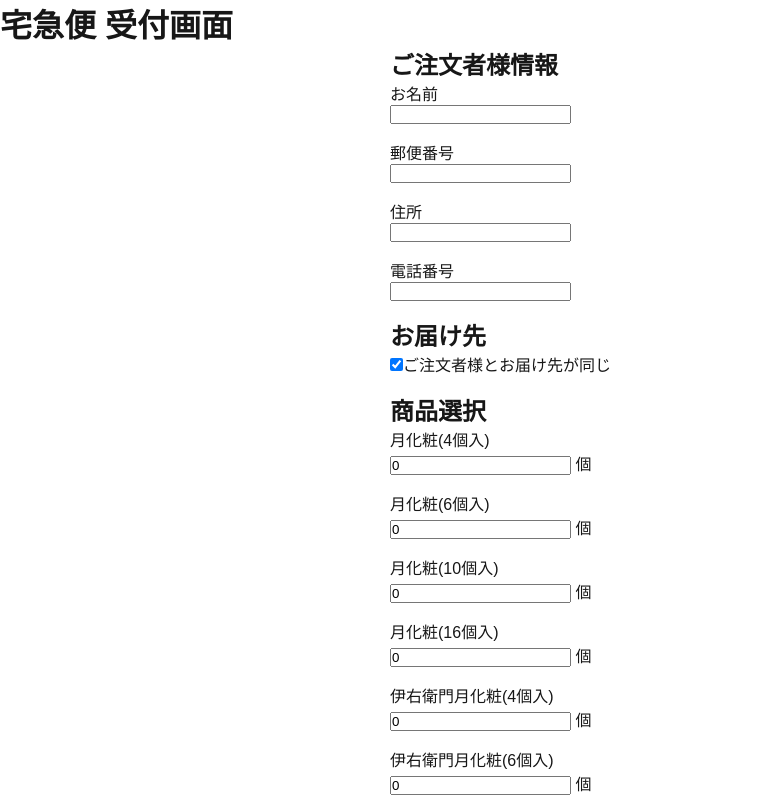
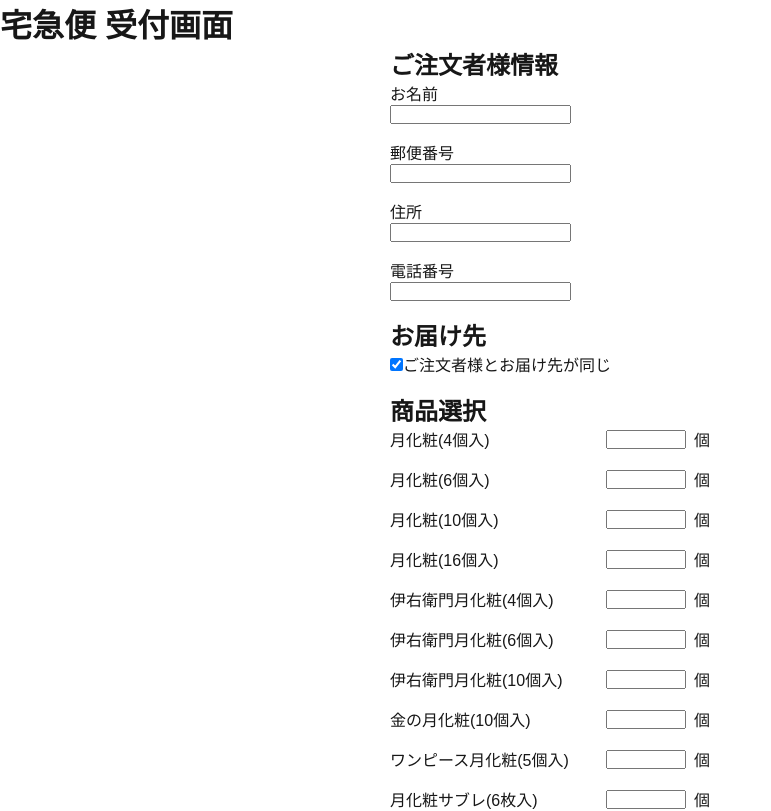
Before and after one commit to aokishofuan/expo-order-app, a Next.js app: page / in a window 1280 px wide. Shown: the top 811 px of the page, without its empty margins (0-771 px from the left). Built offline with nearby package versions, Linux system fonts and the light colour scheme.

Commit message:
商品入力の配置と初期値の修正

```diff
--- a/src/components/OrderForm.tsx
+++ b/src/components/OrderForm.tsx
@@ -33,27 +33,28 @@ const OrderForm: React.FC<Props> = ({ onAddOrder }) => {
   const [recipientPostalCode, setRecipientPostalCode] = useState('');
   const [recipientAddress, setRecipientAddress] = useState('');
   const [recipientPhone, setRecipientPhone] = useState('');
-  const [quantities, setQuantities] = useState<{ [key: string]: number }>({
-    '月化粧(4個入)': 0,
-    '月化粧(6個入)': 0,
-    '月化粧(10個入)': 0,
-    '月化粧(16個入)': 0,
-    '伊右衛門月化粧(4個入)': 0,
-    '伊右衛門月化粧(6個入)': 0,
-    '伊右衛門月化粧(10個入)': 0,
-    '金の月化粧(10個入)': 0,
-    'ワンピース月化粧(5個入)': 0,
-    '月化粧サブレ(6枚入)': 0,
-    '月化粧サブレ(10枚入)': 0,
-    '月化粧アソートボックス': 0,
+  const [quantities, setQuantities] = useState<{ [key: string]: string }>({
+    '月化粧(4個入)': '',
+    '月化粧(6個入)': '',
+    '月化粧(10個入)': '',
+    '月化粧(16個入)': '',
+    '伊右衛門月化粧(4個入)': '',
+    '伊右衛門月化粧(6個入)': '',
+    '伊右衛門月化粧(10個入)': '',
+    '金の月化粧(10個入)': '',
+    'ワンピース月化粧(5個入)': '',
+    '月化粧サブレ(6枚入)': '',
+    '月化粧サブレ(10枚入)': '',
+    '月化粧アソートボックス': '',
   });
+
 
   const [showConfirm, setShowConfirm] = useState(false);
 
-  const items: OrderItem[] = PRODUCTS
-    .map((product) => {
-      const quantity = quantities[product.itemName] || 0;
-      if (quantity > 0) {
+  const items: OrderItem[] = PRODUCTS.map((product) => {
+    const quantityStr = quantities[product.itemName];
+    const quantity = parseInt(quantityStr);
+    if (!isNaN(quantity) && quantity > 0) {
       return {
         itemName: product.itemName,
         itemCode: product.itemCode,
@@ -61,17 +62,18 @@ const OrderForm: React.FC<Props> = ({ onAddOrder }) => {
       };
     }
     return null;
-    })
-    .filter((item) => item !== null) as OrderItem[];
+  }).filter((item) => item !== null) as OrderItem[];
+
 
     const handleConfirm = () => {
-    const hasItems = items.length > 0;
+      const hasItems = Object.values(quantities).some((q) => q !== '' && parseInt(q) > 0);
       if (!hasItems) {
         alert('商品を1つ以上選択してください');
         return;
       }
       setShowConfirm(true);
     };
+
 
   const handleSubmit = () => {
     const now = new Date();
@@ -218,19 +220,25 @@ const OrderForm: React.FC<Props> = ({ onAddOrder }) => {
 
       <h2>商品選択</h2>
       {PRODUCTS.map((product) => (
-        <div key={product.itemName} style={{ marginBottom: '1rem' }}>
-          <label>{product.itemName}</label><br />
+        <div key={product.itemName} style={{ display: 'flex', alignItems: 'center', marginBottom: '1rem' }}>
+          <label style={{ width: '200px' }}>{product.itemName}</label>
           <input
             type="number"
-            min={0}
+            min="0"
             value={quantities[product.itemName]}
-            onChange={(e) => setQuantities({
+            onChange={(e) =>
+              setQuantities({
                 ...quantities,
-              [product.itemName]: parseInt(e.target.value) || 0,
-            })}
-          /> 個
+                [product.itemName]: e.target.value,
+              })
+            }
+            style={{ width: '80px', marginLeft: '1rem' }}
+          />
+
+           <span style={{ marginLeft: '0.5rem' }}>個</span>
         </div>
       ))}
+
 
       <h2>お届け指定</h2>
       <div style={{ marginBottom: '1rem' }}>
```
Lines whose indentation alone changed are shown as unchanged.
